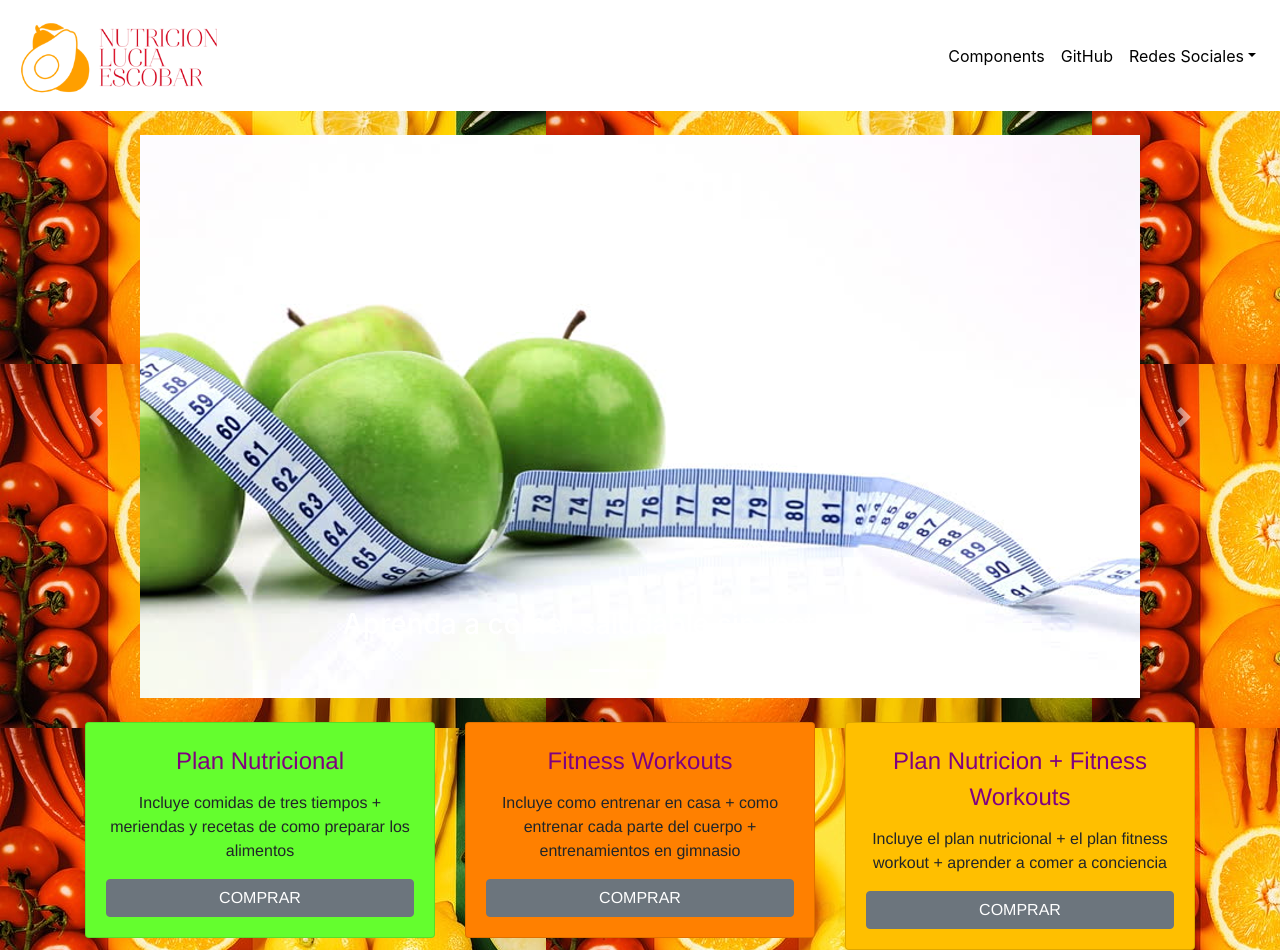
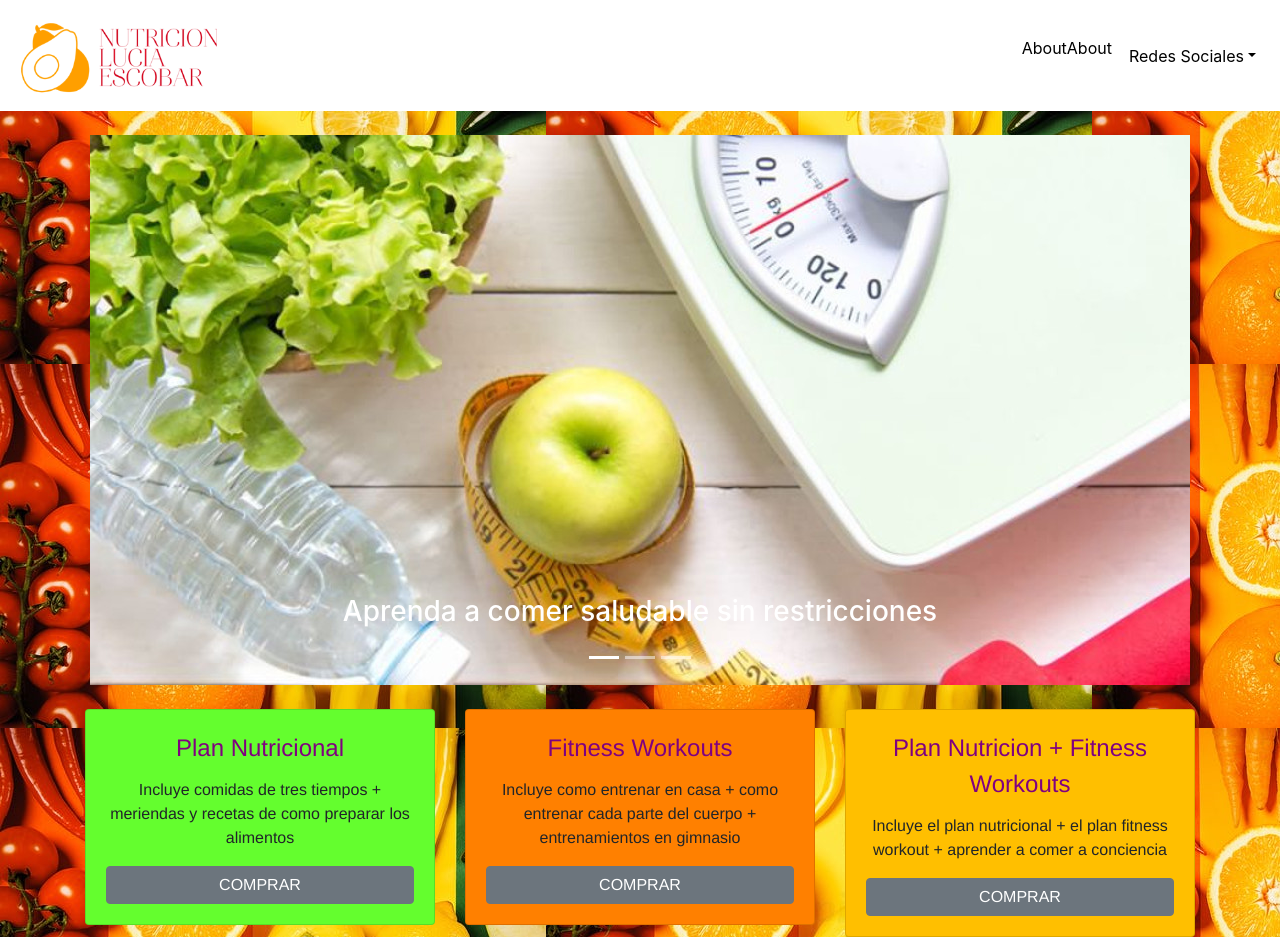
Before and after one commit to andreaescobarb/PaginadeNutricion, a React (Create React App) app: page / in a window 1280 px wide. Built offline with nearby package versions, Linux system fonts and the light colour scheme.

Commit message:
links feos

```diff
--- a/src/Carousel.js
+++ b/src/Carousel.js
@@ -1,6 +1,6 @@
 import React, { Component } from 'react';
 import icon1 from './running.jpg';
-import icon2 from './healthy.png';
+import icon2 from './weightloss.jpg';
 import icon3 from './wellness.jpg';
 import {
   Carousel,
@@ -21,7 +21,7 @@ const items = [
   {
     src: icon1,
     altText: 'Slide 2',
-    caption: 'Aprenda a comer saludable sin restricciones'
+    caption: 'Sea una persona activa fisicamente'
   },
   {
     src: icon3,
--- a/src/Navbar.js
+++ b/src/Navbar.js
@@ -13,6 +13,7 @@ import {
     DropdownMenu,
     DropdownItem
 } from 'reactstrap';
+import {Link} from 'react-router-dom';
 
 export default class Example extends React.Component {
     constructor(props) {
@@ -37,10 +38,10 @@ export default class Example extends React.Component {
                     <Collapse isOpen={this.state.isOpen} navbar>
                         <Nav className="ml-auto" navbar>
                             <NavItem>
-                                <NavLink style={{color:'black'}} href="/components/">Components</NavLink>
+                                <Link style={{color:'black', font:'bold'}} to={"/About.js/"}>About      </Link>
                             </NavItem>
                             <NavItem>
-                                <NavLink style={{color:'black'}} href="https://github.com/reactstrap/reactstrap">GitHub</NavLink>
+                            <Link style={{color:'black', font:'bold'}} to={"/About.js/"}>About &nbsp;</Link>
                             </NavItem>
                             <UncontrolledDropdown nav inNavbar>
                                 <DropdownToggle style={{color:'black'}} nav caret>
```
Also changed, not shown: src/weightloss.jpg.
